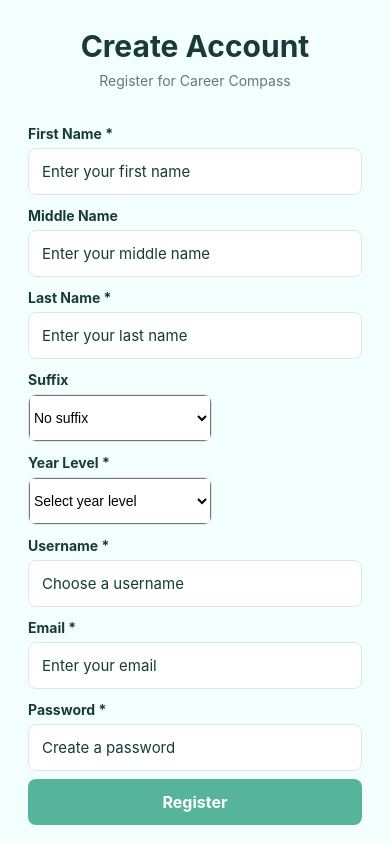
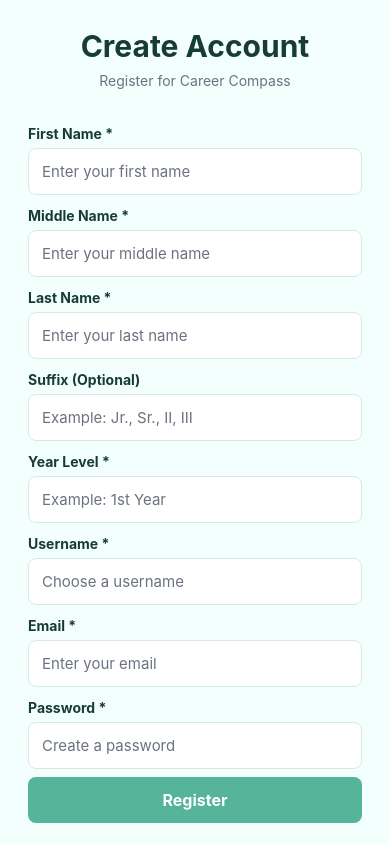
Before and after one commit to JohnbrylleCol2004/CareerCompass, a React Native app: screen /Register in a window 390 px wide. Built offline with nearby package versions, Linux system fonts and the light colour scheme.

Commit message:
feat(RegisterScreen): refactor form inputs to use TextInput for suffix and academic year, improving usability and consistency

```diff
--- a/src/screens/auth/RegisterScreen.js
+++ b/src/screens/auth/RegisterScreen.js
@@ -1,6 +1,5 @@
 import React, { useState } from 'react';
 import {
-  View,
   Text,
   TextInput,
   StyleSheet,
@@ -12,7 +11,6 @@
   Platform,
 } from 'react-native';
 
-import { Picker } from '@react-native-picker/picker';
 import PrimaryButton from '../../components/PrimaryButton';
 import { useAuth } from '../../context/AuthContext';
 import { colors } from '../../theme/colors';
@@ -34,16 +32,19 @@
     const cleanFirstName = firstName.trim();
     const cleanMiddleName = middleName.trim();
     const cleanLastName = lastName.trim();
+    const cleanSuffix = suffix.trim();
     const cleanUsername = username.trim();
     const cleanEmail = email.trim().toLowerCase();
+    const cleanAcademicYear = academicYear.trim();
 
     if (
       !cleanFirstName ||
+      !cleanMiddleName ||
       !cleanLastName ||
       !cleanUsername ||
       !cleanEmail ||
       !password ||
-      !academicYear
+      !cleanAcademicYear
     ) {
       Alert.alert(
         'Incomplete Form',
@@ -72,7 +73,7 @@
       cleanFirstName,
       cleanMiddleName,
       cleanLastName,
-      suffix,
+      cleanSuffix,
     ]
       .filter(Boolean)
       .join(' ');
@@ -85,11 +86,11 @@
         firstName: cleanFirstName,
         middleName: cleanMiddleName,
         lastName: cleanLastName,
-        suffix,
+        suffix: cleanSuffix,
         username: cleanUsername,
         email: cleanEmail,
         password,
-        academicYear,
+        academicYear: cleanAcademicYear,
       });
 
       Alert.alert(
@@ -116,6 +117,7 @@
           contentContainerStyle={styles.container}
           showsVerticalScrollIndicator={false}
           bounces={false}
+          alwaysBounceVertical={false}
           overScrollMode="never"
           keyboardShouldPersistTaps="handled"
         >
@@ -129,15 +131,17 @@
           <TextInput
             style={styles.input}
             placeholder="Enter your first name"
+            placeholderTextColor={colors.gray}
             value={firstName}
             onChangeText={setFirstName}
             autoCapitalize="words"
           />
 
-          <Text style={styles.label}>Middle Name</Text>
+          <Text style={styles.label}>Middle Name *</Text>
           <TextInput
             style={styles.input}
             placeholder="Enter your middle name"
+            placeholderTextColor={colors.gray}
             value={middleName}
             onChangeText={setMiddleName}
             autoCapitalize="words"
@@ -147,65 +151,37 @@
           <TextInput
             style={styles.input}
             placeholder="Enter your last name"
+            placeholderTextColor={colors.gray}
             value={lastName}
             onChangeText={setLastName}
             autoCapitalize="words"
           />
 
-         <Text style={styles.label}>Suffix</Text>
-
-         <View style={styles.pickerContainer}>
-          <Picker
-            style={styles.picker}
-            selectedValue={suffix}
-            onValueChange={(value) => setSuffix(value)}
-           enabled={!loading}
-                              >
-          <Picker.Item label="No suffix" value="" />
-          <Picker.Item label="Jr." value="Jr." />
-          <Picker.Item label="Sr." value="Sr." />
-          <Picker.Item label="II" value="II" />
-          <Picker.Item label="III" value="III" />
-          <Picker.Item label="IV" value="IV" />
-          <Picker.Item label="V" value="V" />
-         </Picker>
-        </View>
+          <Text style={styles.label}>Suffix (Optional)</Text>
+          <TextInput
+            style={styles.input}
+            placeholder="Example: Jr., Sr., II, III"
+            placeholderTextColor={colors.gray}
+            value={suffix}
+            onChangeText={setSuffix}
+            autoCapitalize="words"
+          />
 
           <Text style={styles.label}>Year Level *</Text>
-          <View style={styles.pickerContainer}>
-            <Picker
-              style={styles.picker}
-              selectedValue={academicYear}
-              onValueChange={(value) => setAcademicYear(value)}
-              enabled={!loading}
-            >
-              <Picker.Item
-                label="Select year level"
-                value=""
-              />
-              <Picker.Item
-                label="1st Year"
-                value="1st Year"
-              />
-              <Picker.Item
-                label="2nd Year"
-                value="2nd Year"
-              />
-              <Picker.Item
-                label="3rd Year"
-                value="3rd Year"
-              />
-              <Picker.Item
-                label="4th Year"
-                value="4th Year"
-              />
-            </Picker>
-          </View>
+          <TextInput
+            style={styles.input}
+            placeholder="Example: 1st Year"
+            placeholderTextColor={colors.gray}
+            value={academicYear}
+            onChangeText={setAcademicYear}
+            autoCapitalize="words"
+          />
 
           <Text style={styles.label}>Username *</Text>
           <TextInput
             style={styles.input}
             placeholder="Choose a username"
+            placeholderTextColor={colors.gray}
             value={username}
             onChangeText={setUsername}
             autoCapitalize="none"
@@ -216,6 +192,7 @@
           <TextInput
             style={styles.input}
             placeholder="Enter your email"
+            placeholderTextColor={colors.gray}
             value={email}
             onChangeText={setEmail}
             keyboardType="email-address"
@@ -227,6 +204,7 @@
           <TextInput
             style={styles.input}
             placeholder="Create a password"
+            placeholderTextColor={colors.gray}
             value={password}
             onChangeText={setPassword}
             secureTextEntry
@@ -298,23 +276,6 @@
     color: colors.dark,
   },
 
-  pickerContainer: {
-    width: '55%',
-    height: 48,
-    backgroundColor: colors.white,
-    borderWidth: 1,
-    borderColor: colors.border,
-    borderRadius: 8,
-    overflow: 'hidden',
-    alignSelf: 'flex-start',
-  },
-
-  picker: {
-    width: '100%',
-    height: 48,
-    fontSize: 14,
-  },
-
   loginText: {
     color: colors.primaryDark,
     textAlign: 'center',
```
